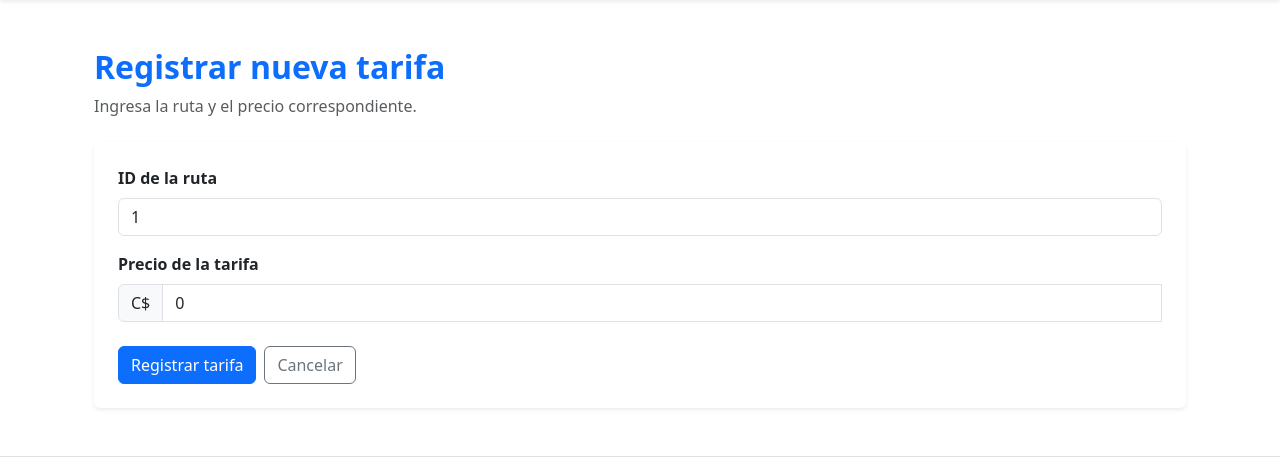
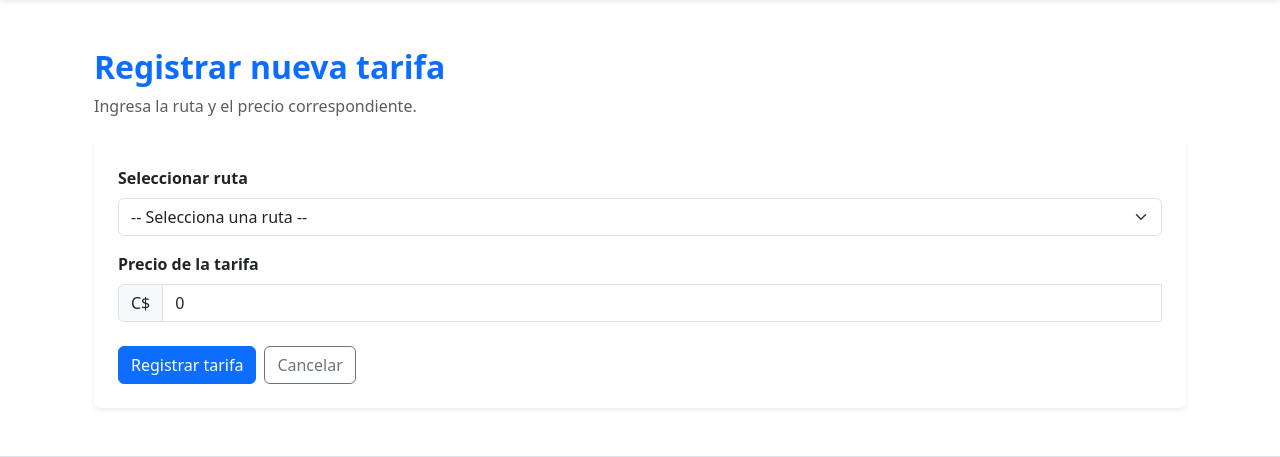
Before and after one commit to stephengarcia1009-coder/Proyecto_final_Reserva, an ASP.NET Core app: page /Tarifas/Create?rutaId=1 in a window 1280 px wide. Shown: the part 56-513 px from the top of the page. Run offline with ASP.NET Core 8, Linux system fonts and the light colour scheme; the visitor is signed in with stand-in values (Sample User, id 1); style sheets or scripts are compiled from the project's sources; the project's own start-up code is not run, and a stand-in starts its controllers and pages.

Commit message:
Actualizar tarifas a cordobas y seleccionar rutas

```diff
--- a/Proyecto_De-Reserva-de-boletosMar/Controllers/TarifasController.cs
+++ b/Proyecto_De-Reserva-de-boletosMar/Controllers/TarifasController.cs
@@ -1,6 +1,7 @@
 
 using Microsoft.AspNetCore.Authorization;
 using Microsoft.AspNetCore.Mvc;
+using Microsoft.AspNetCore.Mvc.Rendering;
 using Proyecto_De_Reserva_de_boletosMar.DTOs;
 using Proyecto_De_Reserva_de_boletosMar.Interfaces;
 using Proyecto_De_Reserva_de_boletosMar.Models;
@@ -11,10 +12,14 @@ namespace Proyecto_De_Reserva_de_boletosMar.Controllers
     public class TarifasController : Controller
     {
         private readonly ITarifaService _tarifaService;
+        private readonly IRutaService _rutaService;
 
-        public TarifasController(ITarifaService tarifaService)
+        public TarifasController(
+            ITarifaService tarifaService,
+            IRutaService rutaService)
         {
             _tarifaService = tarifaService;
+            _rutaService = rutaService;
         }
 
         public async Task<IActionResult> Index()
@@ -33,6 +38,40 @@ namespace Proyecto_De_Reserva_de_boletosMar.Controllers
             return View(tarifa);
         }
 
+        private async Task CargarRutasDisponiblesAsync(int? rutaSeleccionada = null)
+        {
+            var rutas = await _rutaService.ObtenerTodasAsync();
+            var tarifas = await _tarifaService.ObtenerTodasAsync();
+
+            var rutasConTarifa = tarifas
+                .Select(t => t.RutaId)
+                .ToHashSet();
+
+            var rutasDisponibles = rutas
+                .Where(r => r.Activa && !rutasConTarifa.Contains(r.RutaId))
+                .Select(r => new SelectListItem
+                {
+                    Value = r.RutaId.ToString(),
+                    Text = $"{r.Origen?.Nombre ?? "Origen"} → {r.Destino?.Nombre ?? "Destino"}",
+                    Selected = r.RutaId == rutaSeleccionada
+                })
+                .ToList();
+
+            ViewBag.Rutas = rutasDisponibles;
+        }
+
+        private async Task<string> ObtenerNombreRutaAsync(int rutaId)
+        {
+            var rutas = await _rutaService.ObtenerTodasAsync();
+
+            var ruta = rutas.FirstOrDefault(r => r.RutaId == rutaId);
+
+            if (ruta == null)
+                return "Ruta no encontrada";
+
+            return $"{ruta.Origen?.Nombre ?? "Origen"} → {ruta.Destino?.Nombre ?? "Destino"}";
+        }
+
         [HttpGet]
         public async Task<IActionResult> Create(int? rutaId)
         {
@@ -48,6 +87,8 @@ namespace Proyecto_De_Reserva_de_boletosMar.Controllers
                 }
             }
 
+            await CargarRutasDisponiblesAsync(rutaId);
+
             return View(new TarifaDto
             {
                 RutaId = rutaId ?? 0
@@ -59,7 +100,10 @@ namespace Proyecto_De_Reserva_de_boletosMar.Controllers
         public async Task<IActionResult> Create(TarifaDto tarifaDto)
         {
             if (!ModelState.IsValid)
+            {
+                await CargarRutasDisponiblesAsync(tarifaDto.RutaId);
                 return View(tarifaDto);
+            }
 
             var tarifaExistente = await _tarifaService
                 .ObtenerPorRutaAsync(tarifaDto.RutaId);
@@ -69,6 +113,7 @@ namespace Proyecto_De_Reserva_de_boletosMar.Controllers
                 ModelState.AddModelError(nameof(tarifaDto.RutaId),
                     "Esta ruta ya tiene una tarifa registrada.");
 
+                await CargarRutasDisponiblesAsync(tarifaDto.RutaId);
                 return View(tarifaDto);
             }
 
@@ -86,6 +131,7 @@ namespace Proyecto_De_Reserva_de_boletosMar.Controllers
                 ModelState.AddModelError(string.Empty,
                     "No se pudo registrar la tarifa.");
 
+                await CargarRutasDisponiblesAsync(tarifaDto.RutaId);
                 return View(tarifaDto);
             }
 
@@ -99,6 +145,8 @@ namespace Proyecto_De_Reserva_de_boletosMar.Controllers
 
             if (tarifa == null)
                 return NotFound();
+
+            ViewBag.NombreRuta = await ObtenerNombreRutaAsync(tarifa.RutaId);
 
             var tarifaDto = new TarifaDto
             {
@@ -119,7 +167,15 @@ namespace Proyecto_De_Reserva_de_boletosMar.Controllers
                 return BadRequest();
 
             if (!ModelState.IsValid)
+            {
+                var tarifaActual = await _tarifaService.ObtenerPorIdAsync(id);
+
+                if (tarifaActual == null)
+                    return NotFound();
+
+                ViewBag.NombreRuta = await ObtenerNombreRutaAsync(tarifaActual.RutaId);
                 return View(tarifaDto);
+            }
 
             var resultado = await _tarifaService.ActualizarAsync(id, tarifaDto.Precio);
 
--- a/Proyecto_De-Reserva-de-boletosMar/Views/Tarifas/Create.cshtml
+++ b/Proyecto_De-Reserva-de-boletosMar/Views/Tarifas/Create.cshtml
@@ -18,18 +18,21 @@
                 <div asp-validation-summary="ModelOnly"
                      class="alert alert-danger"></div>
 
+
                 <div class="mb-3">
                     <label asp-for="RutaId" class="form-label fw-semibold">
-                        ID de la ruta
+                        Seleccionar ruta
                     </label>
-                    <input asp-for="RutaId"
-                           type="number"
-                           class="form-control"
-                           min="1"
-                           placeholder="Ingresa el ID de la ruta" />
-                    <span asp-validation-for="RutaId"
-                          class="text-danger"></span>
+
+                    <select asp-for="RutaId"
+                            asp-items="ViewBag.Rutas"
+                            class="form-select">
+                        <option value="0">-- Selecciona una ruta --</option>
+                    </select>
+
+                    <span asp-validation-for="RutaId" class="text-danger"></span>
                 </div>
+
 
                 <div class="mb-3">
                     <label asp-for="Precio" class="form-label fw-semibold">
--- a/Proyecto_De-Reserva-de-boletosMar/Views/Tarifas/Details.cshtml
+++ b/Proyecto_De-Reserva-de-boletosMar/Views/Tarifas/Details.cshtml
@@ -21,7 +21,7 @@
 
                 <dt class="col-sm-4">Precio</dt>
                 <dd class="col-sm-8 fw-bold text-primary">
-                    @Model.Precio.ToString("C")
+                    C$ @Model.Precio.ToString("N2")
                 </dd>
 
                 <dt class="col-sm-4">Fecha de actualización</dt>
--- a/Proyecto_De-Reserva-de-boletosMar/Views/Tarifas/Edit.cshtml
+++ b/Proyecto_De-Reserva-de-boletosMar/Views/Tarifas/Edit.cshtml
@@ -24,6 +24,7 @@
                      class="alert alert-danger"></div>
 
                 <input type="hidden" asp-for="TarifaId" />
+                <input type="hidden" asp-for="RutaId" />
 
                 <div class="mb-3">
                     <label class="form-label fw-semibold">
@@ -36,9 +37,9 @@
 
                 <div class="mb-3">
                     <label class="form-label fw-semibold">
-                        ID de ruta
+                        Ruta
                     </label>
-                    <input value="@Model.RutaId"
+                    <input value="@ViewBag.NombreRuta"
                            class="form-control"
                            readonly />
                 </div>
--- a/Proyecto_De-Reserva-de-boletosMar/Views/Tarifas/Index.cshtml
+++ b/Proyecto_De-Reserva-de-boletosMar/Views/Tarifas/Index.cshtml
@@ -44,7 +44,7 @@
                                 <tr>
                                     <td>@tarifa.TarifaId</td>
                                     <td>Ruta #@tarifa.RutaId</td>
-                                    <td>@tarifa.Precio.ToString("C")</td>
+                                    <td>C$ @tarifa.Precio.ToString("N2")</td>
                                     <td>@tarifa.FechaActualizacion.ToString("dd/MM/yyyy HH:mm")</td>
                                     <td class="text-center">
                                         <a asp-action="Details"
```
